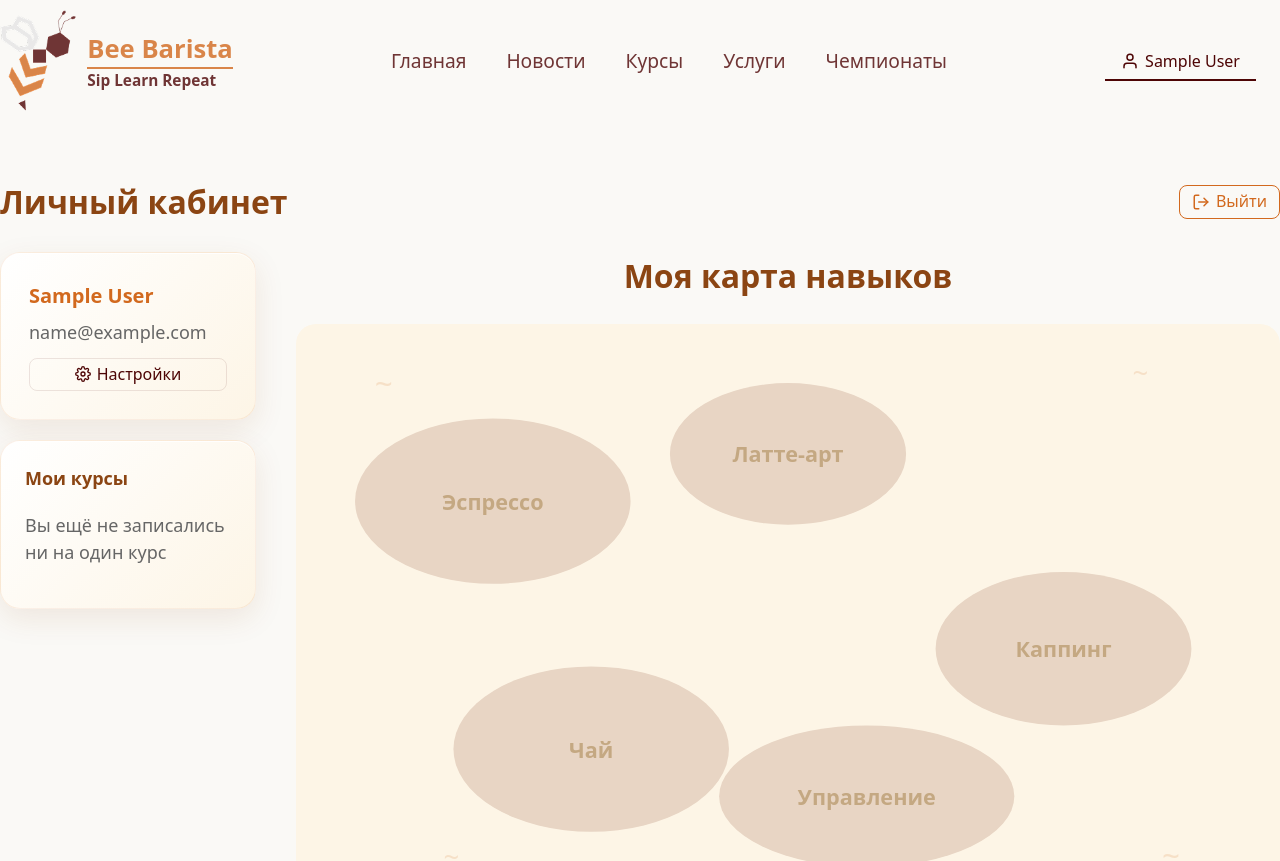
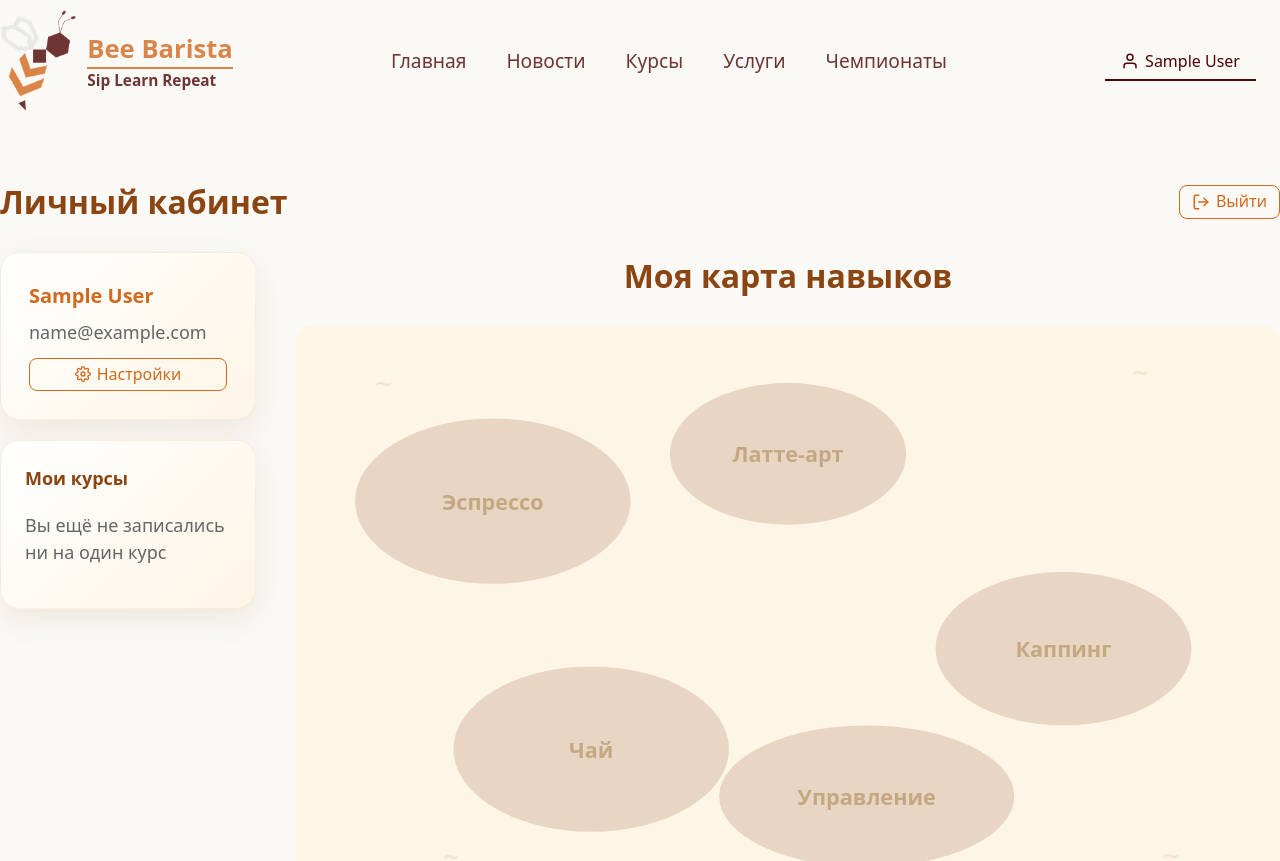
Before and after one commit to romkalan/Coffee-Tea-Mastery, a React (Vite) app: page /profile in a window 1280 px wide. Shown: the top 861 px of the page. Built offline with nearby package versions, Linux system fonts and the light colour scheme; data requests are answered from the project's data file; sample sign-in values are in the browser's storage.

Commit message:
style: settings button use button-secondary to match site design

```diff
--- a/src/pages/Profile/styles.module.scss
+++ b/src/pages/Profile/styles.module.scss
@@ -70,7 +70,7 @@
 }
 
 .settingsBtn {
-    @include button-ghost;
+    @include button-secondary;
     @include button-small;
     display: inline-flex;
     align-items: center;
```
